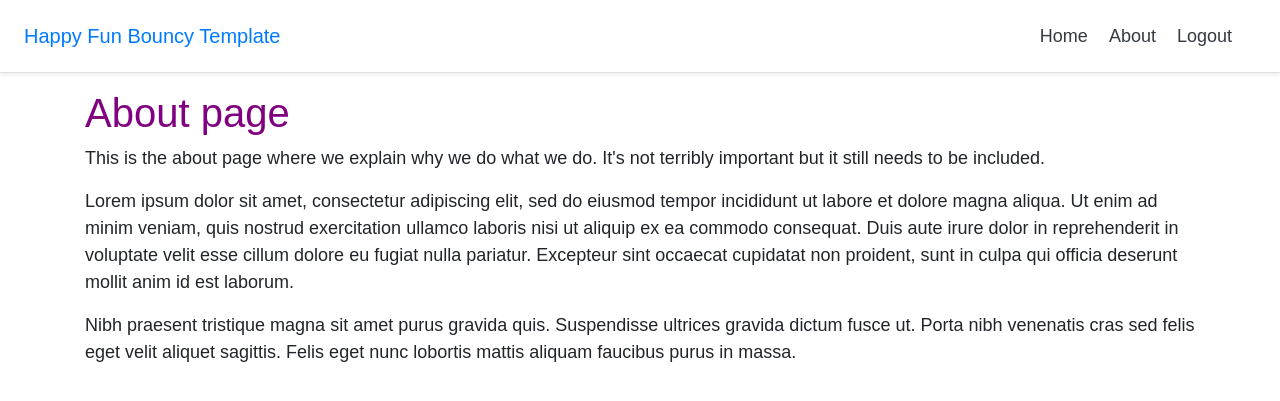
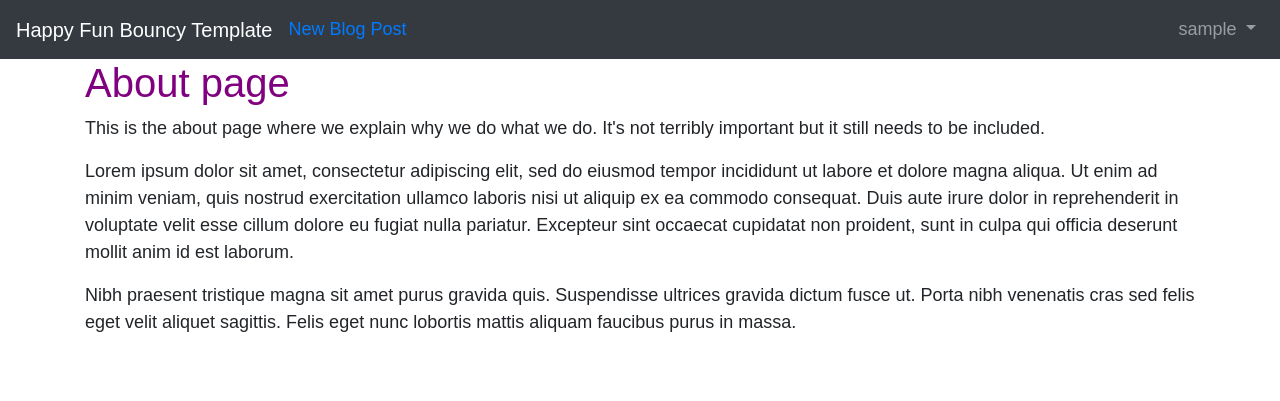
Before and after one commit to kevinbowen777/django-start, a Django app: page /about/ in a window 1280 px wide. Shown: the top 401 px of the page. Run offline with Django 3.2, Linux system fonts and the light colour scheme; the visitor is signed in with stand-in values (Sample User, id 1); parts of the project's set-up code (start-up, migrations or seed data) failed here and were passed over; some libraries are stand-ins or nearby versions.

Commit message:
Replace with new default navbar. Fixes #9

```diff
--- a/templates/base.html
+++ b/templates/base.html
@@ -15,21 +15,59 @@
 <body>
    <header>
    <!-- Fixed navbar -->
-    <div class="d-flex flex-column flex-md-row align-items-center p-3 px-md-4
-     mb-3 bg-white border-bottom shadow-sm">
-      <a href="{% url 'home' %}" class="navbar-brand my-0 mr-md-auto
-      font-weight-normal">Happy Fun Bouncy Template</a>
-      <nav class="my-2 my-md-0 mr-md-3">
-          <a class="p-2 text-dark" href="{% url 'home' %}">Home</a>
-          <a class="p-2 text-dark" href="{% url 'about' %}">About</a>
+   <nav class="navbar navbar-expand-lg navbar-dark bg-dark">
+   <a class="navbar-brand" href="{% url 'home' %}">Happy Fun Bouncy Template</a>
    {% if user.is_authenticated %}
-          <a class="p-2 text-dark" href="{% url 'account_logout' %}">Logout</a>
+     <ul class="navbar-nav mr-auto">
+       <li class="nav-item">
+         <a href="{% url 'home' %}">New Blog Post</a>
+       </li>
+     </ul>
+   {% endif %}
+   <button class="navbar-toggler" type="button" data-toggle="collapse"
+   data-target="#navbarSupportedContent"
+   aria-controls="navbarSupportedContent" aria-expanded="false"
+   aria-label="Toggle navigation">
+     <span class="navbar-toggler-icon"></span>
+   </button>
+    <div class="collapse navbar-collapse" id="navbarSupportedContent">
+      {% if user.is_authenticated %}
+        <ul class="navbar-nav ml-auto">
+          <li class="nav-item">
+            <a class="nav-link dropdown-toggle" href="#"
+            id="navbarDropdown" role="button" data-toggle="dropdown"
+            aria-haspopup="true" aria-expanded="false">
+              {{ user.username }}
+            </a>
+            <div class="dropdown-menu dropdown-menu-lg-right"
+            aria-labelledby="navbarDropdown">
+              <a class="dropdown-item"
+              href="{% url 'account_set_password' %}">Change password</a>
+              <div class="dropdown-divider"></div>
+              <a class="dropdown-item"
+              href="{% url 'account_reset_password' %}">Forgot password?</a>
+              <div class="dropdown-divider"></div>
+              <a class="dropdown-item"
+              href="{% url 'account_email' %}">Change email</a>
+              <div class="dropdown-divider"></div>
+              <a class="dropdown-item" href="{% url 'account_logout' %}"> Log Out</a>
+              <div class="dropdown-divider"></div>
+              <a class="dropdown-item" href="{% url 'about' %}">About</a>
+            </div>
+          </li>
+        </ul>
       {% else %}
-          <a class="p-2 text-dark" href="{% url 'account_login' %}">Login</a>
-          <a class="p-2 text-dark" href="{% url 'account_signup' %}">Signup</a>
+        <form class="form-inline ml-auto">
+          <a href="{% url 'account_login' %}" class="btn btn-outline-secondary">
+          Log In</a>
+          <a href="{% url 'account_signup' %}" class="btn btn-primary ml-2">
+         Sign up</a>
+          <a href="{% url 'about' %}" class="btn btn-outline-secondary ml-2">
+          About</a>
+        </form>
       {% endif %}
+    </div>
     </nav>
-    </div>
     </header>
 <div class="container">
   {% block content %}
```
Lines whose indentation alone changed are shown as unchanged.
